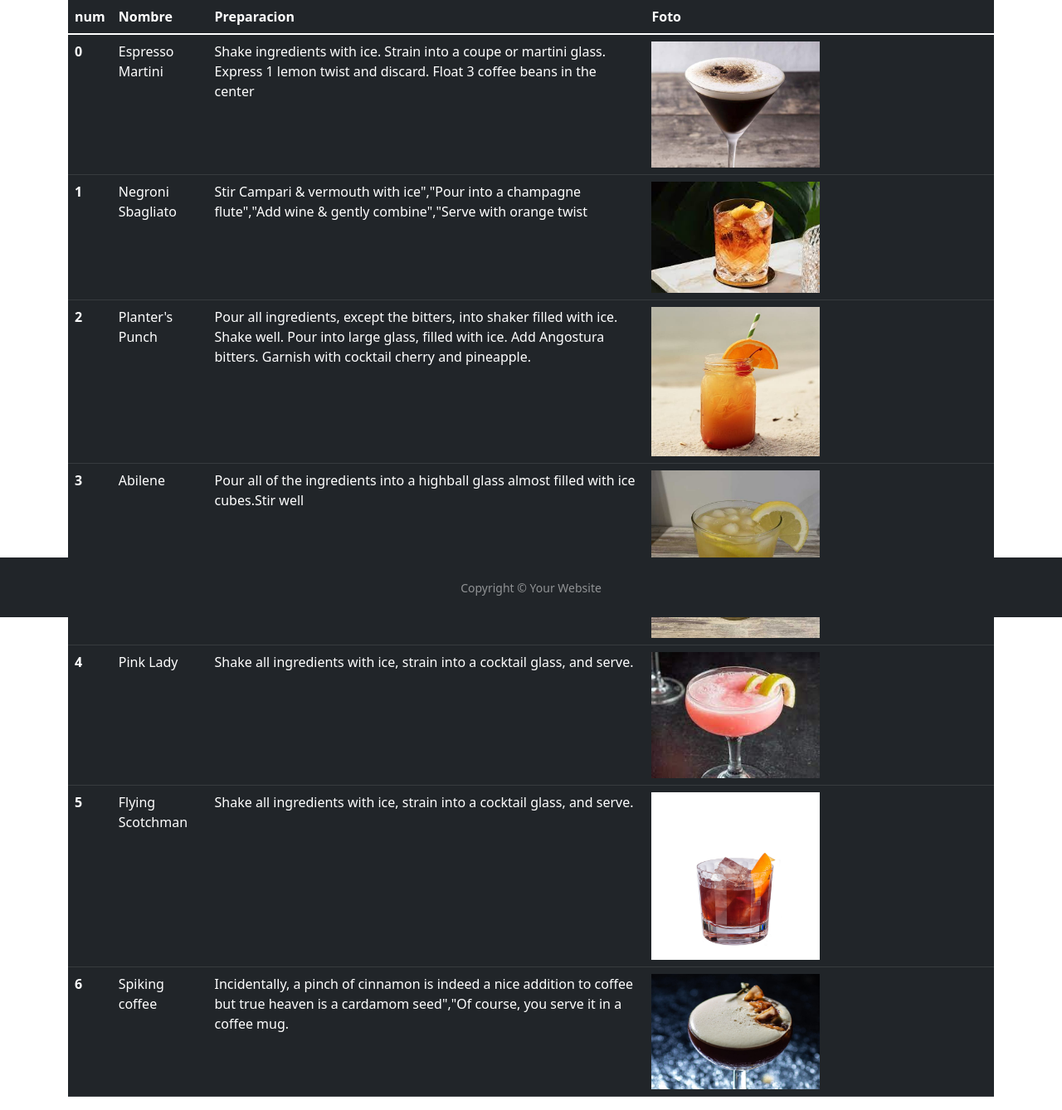
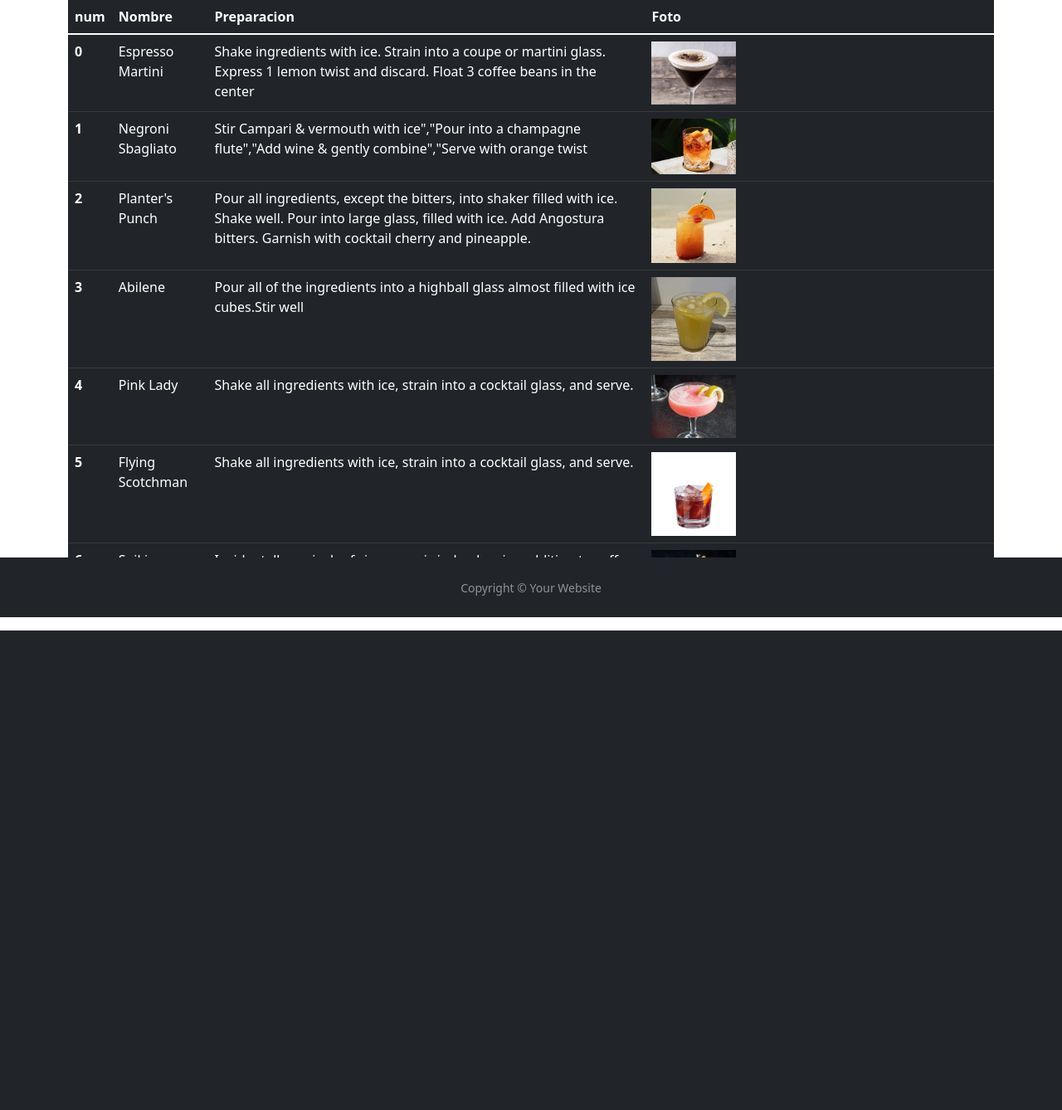
Before and after one commit to MauronMP/DAI, a Django app: page / in a window 1280 px wide. Shown: the part 56-1394 px from the top of the page at 83% size. After the commit the page ends 816 px from the top, so only its background shows below. Run offline with Django 4.2, Linux system fonts and the light colour scheme; data comes from the database, SQL or seed files in the repository; both versions use the stored data as it was after the commit.

```diff
--- a/P_3_2_Plantillas_Sesiones/app/recetas/templates/base.html
+++ b/P_3_2_Plantillas_Sesiones/app/recetas/templates/base.html
@@ -36,7 +36,7 @@
               <th scope="row">{{ forloop.counter0 }}</th>
               <td>{{ recetas.nombre }}</td>
               <td>{{ recetas.preparacion }}</td>
-              <td><img src="{{ recetas.foto }}" class="w-50" /></td>
+              <td><img src="{{ recetas.foto }}" class="w-25" /></td>
             </tr>
 
             {% endfor %} {% endblock %}
```
Also changed, not shown: P_3_2_Plantillas_Sesiones/app/db.sqlite3, P_3_2_Plantillas_Sesiones/app/media/fotos/Flying_Scotchman.jpg (added), P_3_2_Plantillas_Sesiones/app/media/fotos/Spiking_coffee.jpeg (added), P_3_2_Plantillas_Sesiones/app/media/fotos/abilene.jpg (added), P_3_2_Plantillas_Sesiones/app/media/fotos/negroniSbagliato.jpeg (added), P_3_2_Plantillas_Sesiones/app/media/fotos/pinklady.jpeg (added), P_3_2_Plantillas_Sesiones/app/media/fotos/ricetta_planters_punch.jpg (added), P_3_2_Plantillas_Sesiones/app/media/fotos/ricetta_planters_punch_iguoErd.jpg (added).
